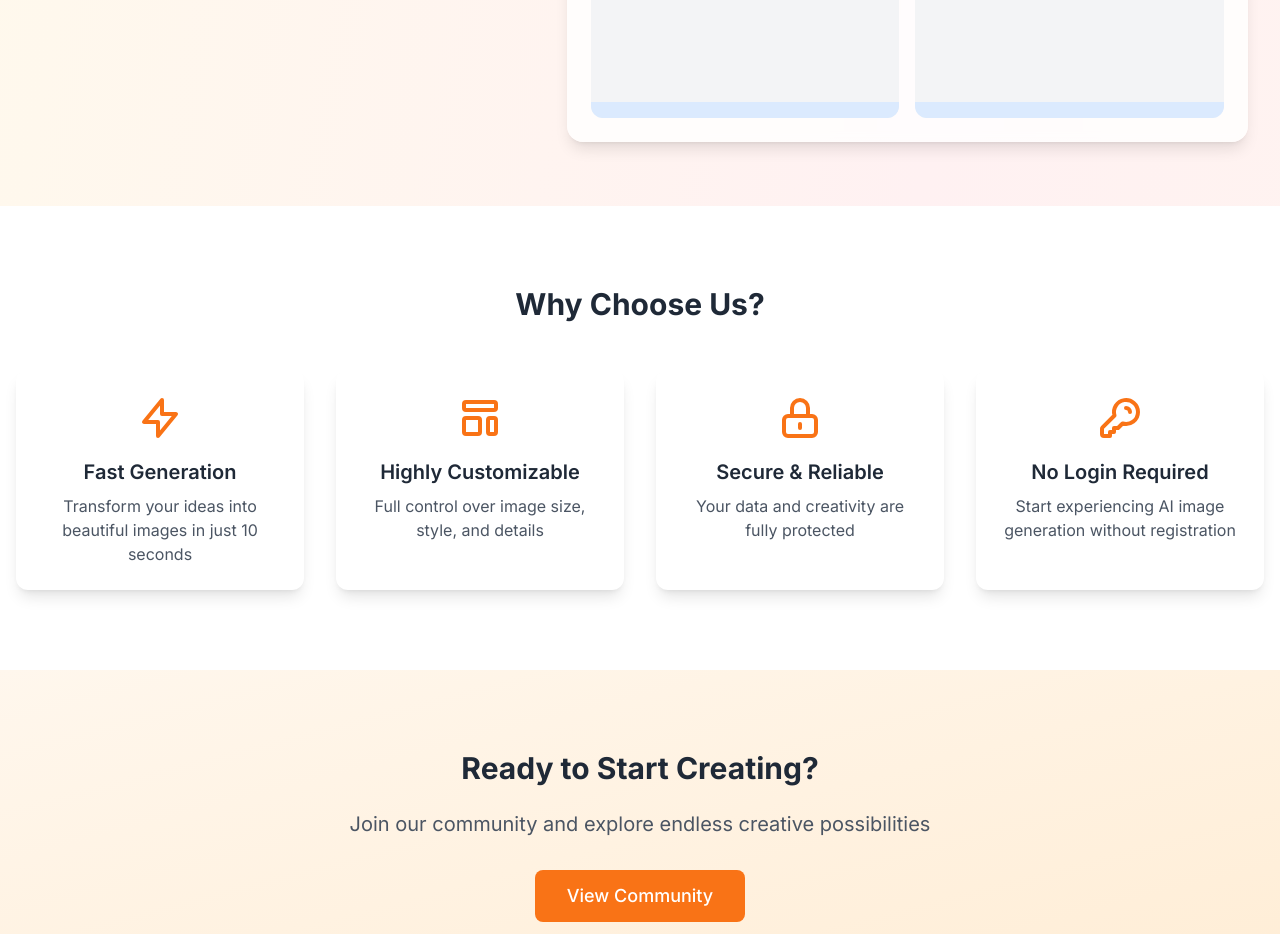
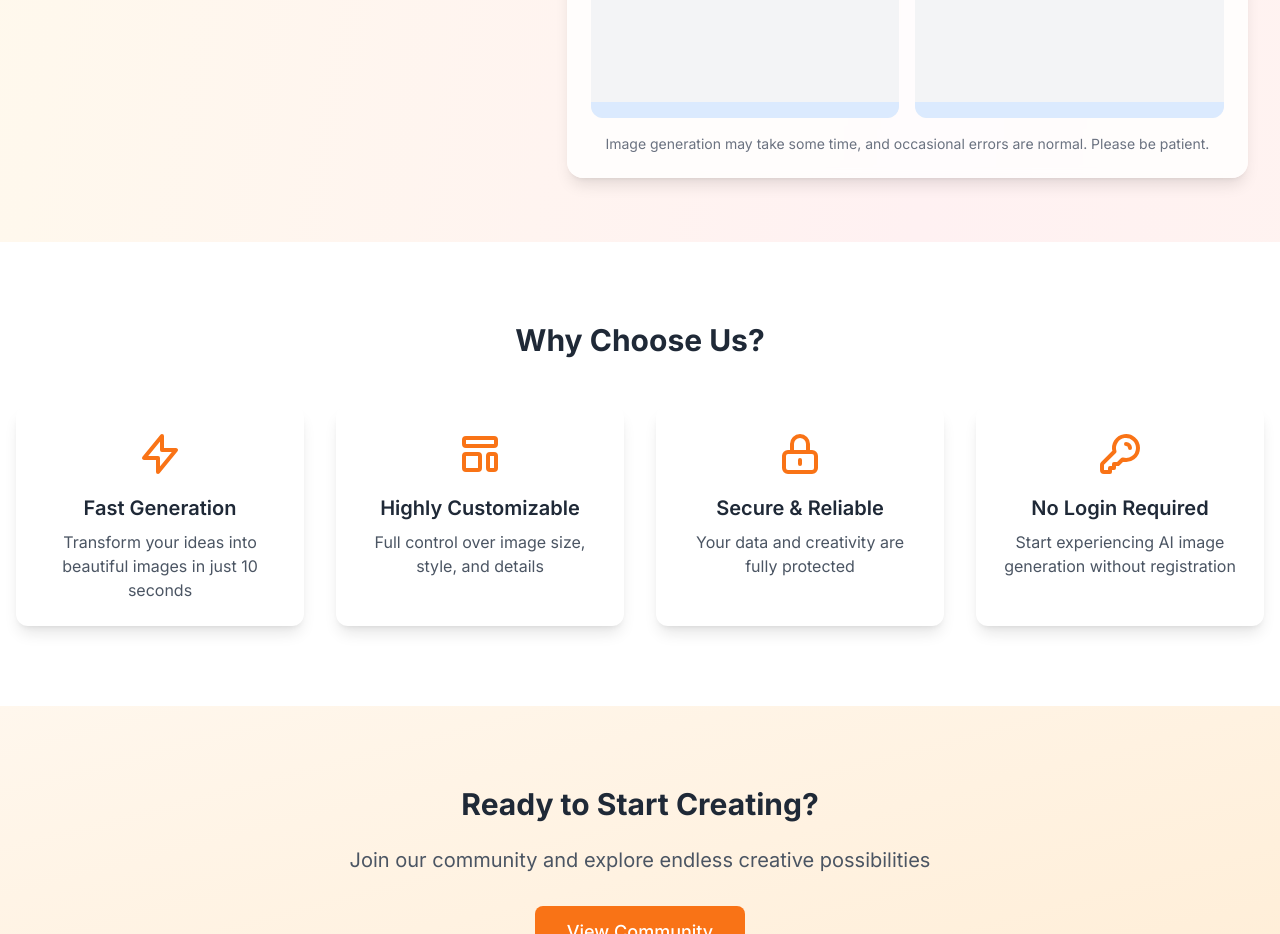
Before and after one commit to kazami287/FluxEz, a Next.js app: page /en/ in a window 1280 px wide. Shown: the part 1900-2834 px from the top of the page. Built offline with nearby package versions, Linux system fonts and the light colour scheme.

Commit message:
steps enhancement

```diff
--- a/src/app/[locale]/HomeClient.tsx
+++ b/src/app/[locale]/HomeClient.tsx
@@ -377,6 +377,9 @@ export default function HomeClient() {
                   </div>
                 ))}
               </div>
+              <div className="mt-4 text-center text-sm text-gray-500">
+                {t('generate.preview.hint')}
+              </div>
             </div>
           </div>
         </div>
--- a/src/app/api/generate/route.ts
+++ b/src/app/api/generate/route.ts
@@ -12,7 +12,7 @@ export async function POST(request: Request) {
     if (width < 64 || width > 1024 || height < 64 || height > 1024) {
       return NextResponse.json({ error: 'Invalid image dimensions' }, { status: 400 })
     }
-    if (steps < 15 || steps > 30) {
+    if (steps < 15 || steps > 45) {
       return NextResponse.json({ error: 'Invalid steps value' }, { status: 400 })
     }
 
--- a/src/components/GenerateForm.tsx
+++ b/src/components/GenerateForm.tsx
@@ -224,7 +224,7 @@ export default function GenerateForm({
                       onChange={(e) => setSteps(Number(e.target.value))}
                       className="w-full px-4 py-2 border border-gray-300 rounded-lg focus:ring-2 focus:ring-yellow-500 focus:border-yellow-500 text-center [appearance:textfield] [&::-webkit-outer-spin-button]:appearance-none [&::-webkit-inner-spin-button]:appearance-none"
                       min="15"
-                      max="30"
+                      max="45"
                       disabled={status === 'loading'}
                     />
                     <div className="absolute right-0 top-0 bottom-0 flex items-center">
--- a/src/messages/en.json
+++ b/src/messages/en.json
@@ -40,11 +40,11 @@
         },
         "steps": {
           "label": "Steps",
-          "hint": "Range: 15-30, higher values mean more details but slower generation"
+          "hint": "Range: 15-45, higher values mean more details but slower generation"
         },
         "batch_size": {
           "label": "Batch Size",
-          "hint": "Number of images to generate (1-3)"
+          "hint": "Number of images to generate (1-4)"
         },
         "advanced": {
           "expand": "Show Advanced Options",
@@ -63,7 +63,8 @@
         "placeholder": "Enter your prompt and click generate to start creating",
         "generating": "Generating...",
         "completed": "Completed",
-        "error": "Generation failed, please try again"
+        "error": "Generation failed, please try again",
+        "hint": "Image generation may take some time, and occasional errors are normal. Please be patient."
       },
       "error": {
         "general": "Error generating image, please try again",
--- a/src/messages/zh-TW.json
+++ b/src/messages/zh-TW.json
@@ -40,11 +40,11 @@
         },
         "steps": {
           "label": "步數",
-          "hint": "範圍：15-30，數值越高細節越豐富，但生成速度越慢"
+          "hint": "範圍：15-45，數值越高細節越豐富，但生成速度越慢"
         },
         "batch_size": {
           "label": "生成數量",
-          "hint": "每次生成的圖片數量（1-3）"
+          "hint": "每次生成的圖片數量（1-4）"
         },
         "advanced": {
           "expand": "展開進階選項",
@@ -63,7 +63,8 @@
         "download": "下載圖片",
         "generating": "生成中...",
         "completed": "生成完成",
-        "error": "生成失敗，請重試"
+        "error": "生成失敗，請重試",
+        "hint": "圖片生成可能耗時較長，偶爾一張圖片出錯是正常情況，請耐心等待。"
       },
       "error": {
         "general": "生成圖像時出錯，請重試",
--- a/src/messages/zh.json
+++ b/src/messages/zh.json
@@ -40,11 +40,11 @@
         },
         "steps": {
           "label": "步数",
-          "hint": "范围：15-30，数值越高细节越丰富，但生成速度越慢"
+          "hint": "范围：15-45，数值越高细节越丰富，但生成速度越慢"
         },
         "batch_size": {
           "label": "生成数量",
-          "hint": "每次生成的图片数量（1-3）"
+          "hint": "每次生成的图片数量（1-4）"
         },
         "advanced": {
           "expand": "展开高级选项",
@@ -63,7 +63,8 @@
         "download": "下载图片",
         "generating": "生成中...",
         "completed": "生成完成",
-        "error": "生成失败，请重试"
+        "error": "生成失败，请重试",
+        "hint": "图片生成可能耗时较长，偶尔一张图片出错是正常情况，请耐心等待。"
       },
       "error": {
         "general": "生成图像时出错，请重试",
```
